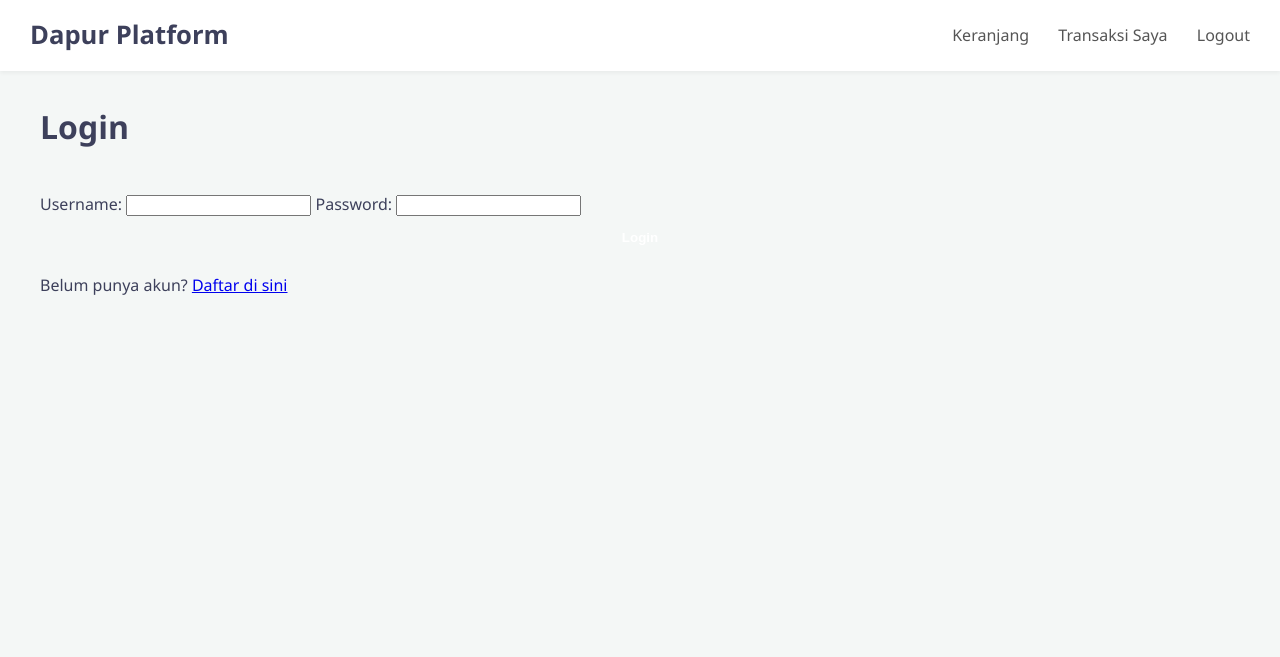
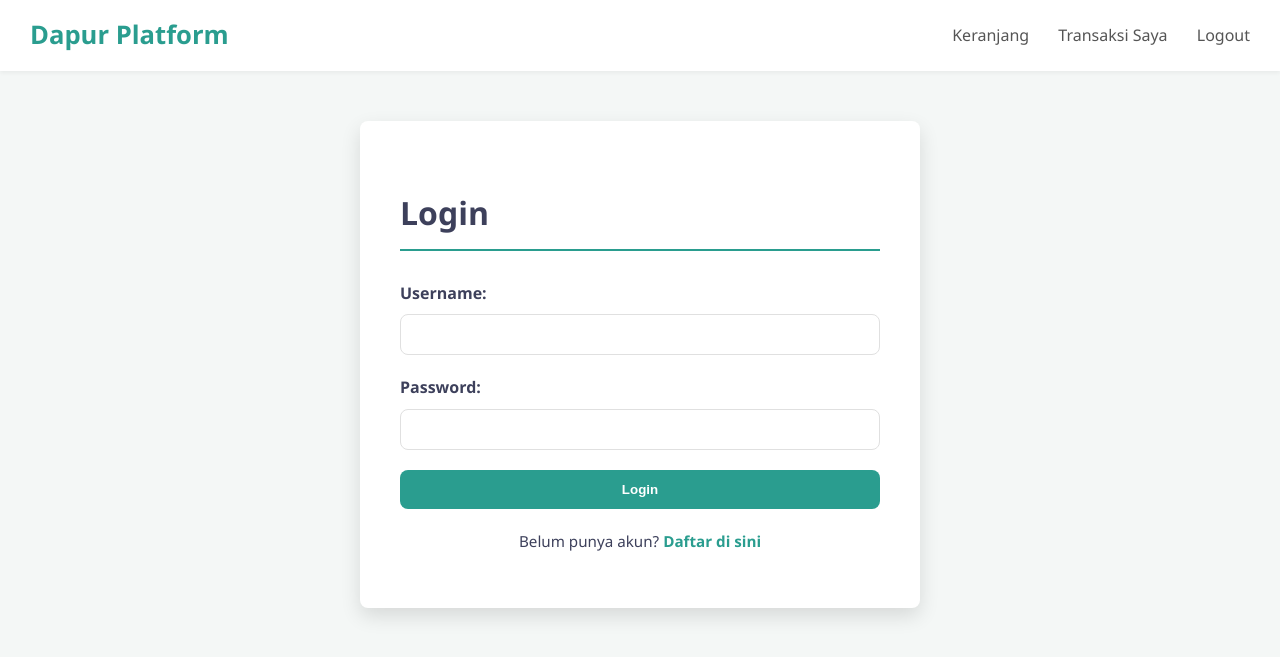
Before and after one commit to K4elL09/Proyek_PlatformC, a CodeIgniter 4 app: the page made by app/Views/login.php in a window 1280 px wide. Shown: the top 657 px of the page. Run offline with PHP 8.4 and a stand-in for CodeIgniter, Linux system fonts and the light colour scheme; the template is opened without the code that fills it, so the values that code supplies are empty; some libraries are stand-ins or nearby versions.

Commit message:
memodif css

```diff
--- a/public/css/style.css
+++ b/public/css/style.css
@@ -1,5 +1,4 @@
 :root {
-<<<<<<< HEAD
     --primary-color: #2a9d8f;
     --primary-hover: #268a7e;
     --success-color: #28a745;
@@ -10,17 +9,6 @@
     --border-color: #e0e0e0;
     --card-shadow: 0 4px 6px rgba(0, 0, 0, 0.05);
     --card-hover-shadow: 0 8px 20px rgba(0, 0, 0, 0.12);
-=======
-    --primary-color: #007bff;
-    --primary-hover: #0056b3;
-    --success-color: #28a745;
-    --danger-color: #dc3545;
-    --light-gray: #f4f7f6;
-    --text-color: #3d405b;
-    --border-color: #e0e0e0;
-    --card-shadow: 0 4px 6px rgba(0, 0, 0, 0.1);
-    --card-hover-shadow: 0 8px 20px rgba(0, 0, 0, 0.15);
->>>>>>> e65e3d2b6fb2868e5daf3c31b250f86caad3f226
     --border-radius: 8px;
 }
 
@@ -165,11 +153,7 @@ h2 {
 .btn-success:hover { background-color: #218838; }
 
 .btn-danger { background-color: var(--danger-color); }
-<<<<<<< HEAD
 .btn-danger:hover { background-color: #d35431; }
-=======
-.btn-danger:hover { background-color: #c82333; }
->>>>>>> e65e3d2b6fb2868e5daf3c31b250f86caad3f226
 
 .data-table {
     width: 100%;
@@ -207,13 +191,8 @@ h2 {
     vertical-align: middle;
 }
 
-<<<<<<< HEAD
 .form-container {
     max-width: 480px;
-=======
-.login-form {
-    max-width: 450px;
->>>>>>> e65e3d2b6fb2868e5daf3c31b250f86caad3f226
     margin: 50px auto;
     padding: 40px;
     background: #fff;
@@ -236,7 +215,6 @@ h2 {
     border: 1px solid var(--border-color);
     border-radius: var(--border-radius);
     box-sizing: border-box;
-<<<<<<< HEAD
     transition: all 0.3s ease;
 }
 
@@ -268,15 +246,6 @@ h2 {
 }
 .form-container .form-footer-link a:hover {
     text-decoration: underline;
-=======
-    transition: border-color 0.3s ease, box-shadow 0.3s ease;
-}
-
-.login-form input[type="text"]:focus, .login-form input[type="password"]:focus {
-    outline: none;
-    border-color: var(--primary-color);
-    box-shadow: 0 0 0 3px rgba(0, 123, 255, 0.25);
->>>>>>> e65e3d2b6fb2868e5daf3c31b250f86caad3f226
 }
 
 .alert {
@@ -285,11 +254,6 @@ h2 {
     border: 1px solid transparent;
     border-radius: var(--border-radius);
     position: relative;
-<<<<<<< HEAD
-=======
-    opacity: 1;
-    transition: opacity 0.5s;
->>>>>>> e65e3d2b6fb2868e5daf3c31b250f86caad3f226
     box-shadow: 0 2px 4px rgba(0,0,0,0.1);
 }
 
@@ -297,7 +261,6 @@ h2 {
     color: #0f5132;
     background-color: #d1e7dd;
     border-color: #badbcc;
-<<<<<<< HEAD
 }
 
 .alert-danger {
@@ -309,8 +272,6 @@ h2 {
 .alert ul {
     margin: 0;
     padding-left: 20px;
-=======
->>>>>>> e65e3d2b6fb2868e5daf3c31b250f86caad3f226
 }
 
 .close-btn {
```
Also changed, not shown: 1 other file.
